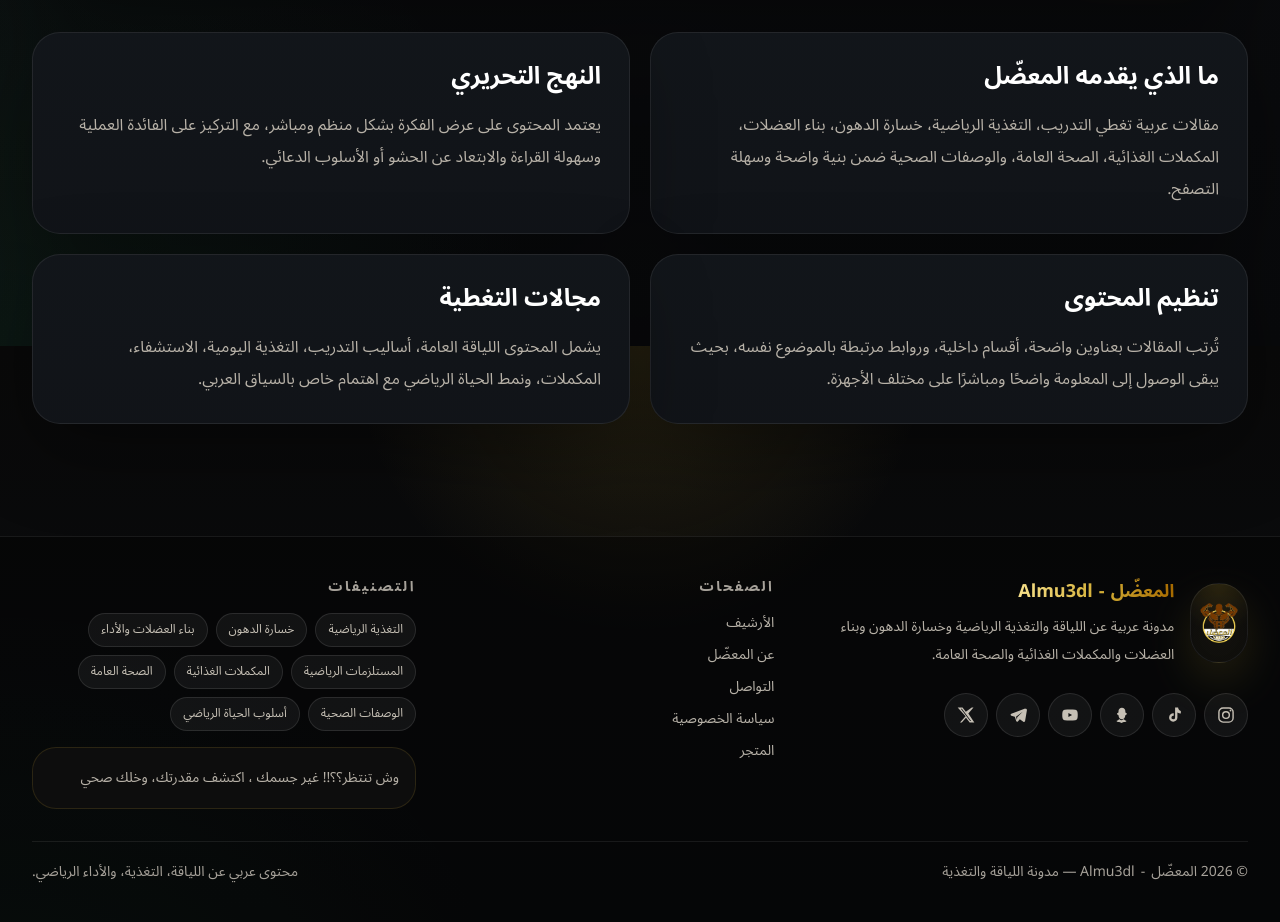
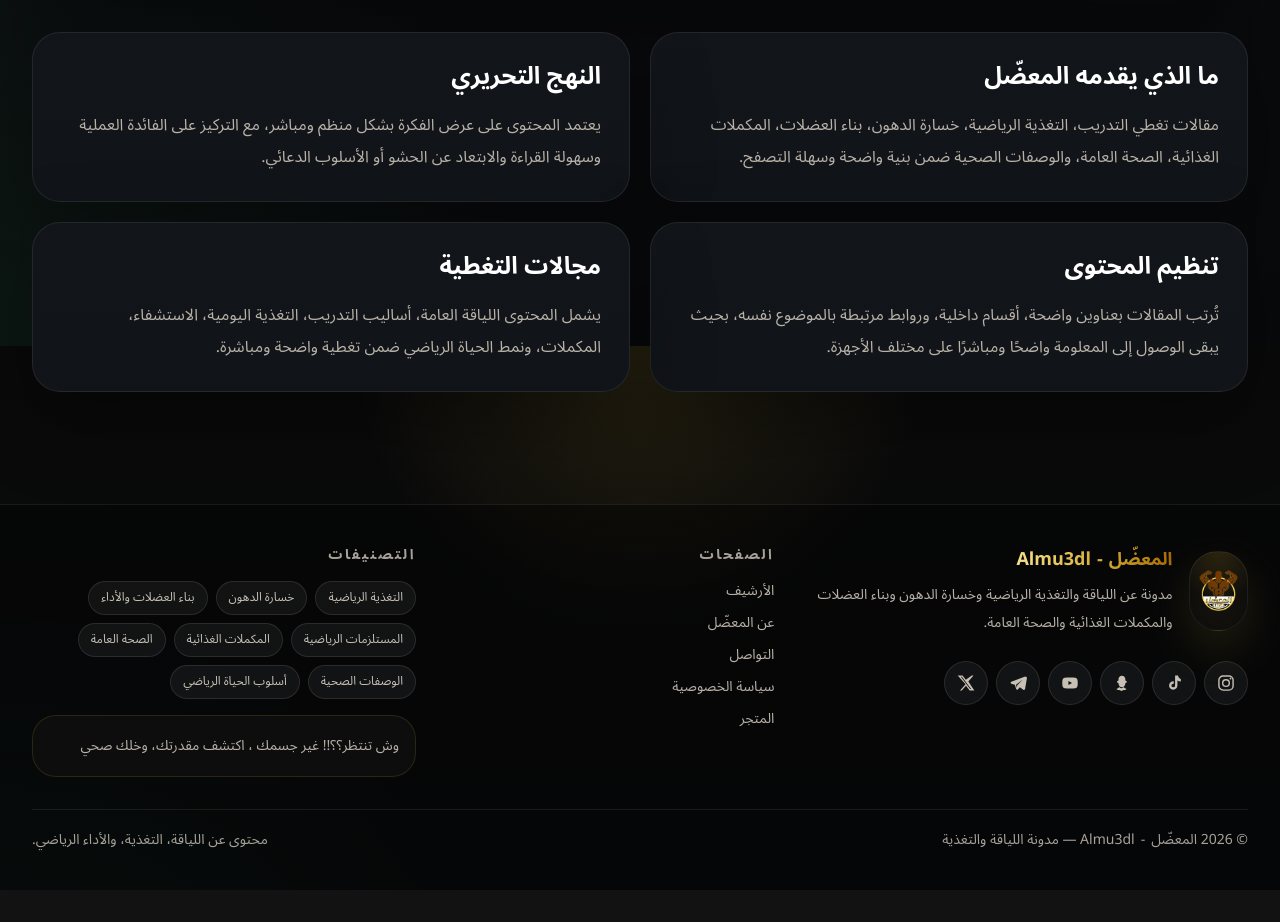
Before and after one commit to almu3dl-fitt/almu3dl-blog, a Next.js app: page /about in a window 1280 px wide. Shown: the part 454-1376 px from the top of the page. After the commit the page ends 1344 px from the top, so only its background shows below. Built offline with nearby package versions, Linux system fonts and the light colour scheme; no server answers.

Commit message:
refactor: remove arabic-language copy mentions

```diff
--- a/app/about/page.tsx
+++ b/app/about/page.tsx
@@ -12,13 +12,13 @@ export default function AboutPage() {
     <InfoPage
       eyebrow="عن المعضّل"
       title="عن المعضّل"
-      description="المعضّل مدونة عربية متخصصة في اللياقة والتغذية والأداء الرياضي، تقدّم محتوى محررًا بعناية بلغة مباشرة وتنظيم واضح يسهّل الوصول إلى المعلومة."
+      description="المعضّل مدونة متخصصة في اللياقة والتغذية والأداء الرياضي، تقدّم محتوى محررًا بعناية بلغة مباشرة وتنظيم واضح يسهّل الوصول إلى المعلومة."
       ctaLabel="تصفّح المقالات"
       ctaHref="/articles"
       blocks={[
         {
           title: "ما الذي يقدمه المعضّل",
-          text: "مقالات عربية تغطي التدريب، التغذية الرياضية، خسارة الدهون، بناء العضلات، المكملات الغذائية، الصحة العامة، والوصفات الصحية ضمن بنية واضحة وسهلة التصفح.",
+          text: "مقالات تغطي التدريب، التغذية الرياضية، خسارة الدهون، بناء العضلات، المكملات الغذائية، الصحة العامة، والوصفات الصحية ضمن بنية واضحة وسهلة التصفح.",
         },
         {
           title: "النهج التحريري",
@@ -30,7 +30,7 @@ export default function AboutPage() {
         },
         {
           title: "مجالات التغطية",
-          text: "يشمل المحتوى اللياقة العامة، أساليب التدريب، التغذية اليومية، الاستشفاء، المكملات، ونمط الحياة الرياضي مع اهتمام خاص بالسياق العربي.",
+          text: "يشمل المحتوى اللياقة العامة، أساليب التدريب، التغذية اليومية، الاستشفاء، المكملات، ونمط الحياة الرياضي ضمن تغطية واضحة ومباشرة.",
         },
       ]}
     />
--- a/app/page.tsx
+++ b/app/page.tsx
@@ -54,7 +54,7 @@ export default async function HomePage() {
                     </div>
                     <div className="surface-muted rounded-2xl p-4">
                       <div className="mb-1 font-bold text-[var(--gold-soft)]">100%</div>
-                      <div className="theme-text-muted">محتوى عربي</div>
+                      <div className="theme-text-muted">محتوى متخصص</div>
                     </div>
                   </div>
                 </div>
--- a/components/site-footer.tsx
+++ b/components/site-footer.tsx
@@ -141,7 +141,7 @@ export function SiteFooter() {
           <div>
             © {currentYear} <BrandName /> — مدونة اللياقة والتغذية
           </div>
-          <div>محتوى عربي عن اللياقة، التغذية، والأداء الرياضي.</div>
+          <div>محتوى عن اللياقة، التغذية، والأداء الرياضي.</div>
         </div>
       </div>
     </footer>
--- a/lib/site.ts
+++ b/lib/site.ts
@@ -1,9 +1,9 @@
 export const SITE_NAME_AR = "المعضّل";
 export const SITE_NAME_LATIN = "Almu3dl";
 export const SITE_NAME = `${SITE_NAME_AR} - ${SITE_NAME_LATIN}`;
-export const SITE_TAGLINE = "مدونة عربية للياقة والتغذية والأداء الرياضي";
+export const SITE_TAGLINE = "مدونة للياقة والتغذية والأداء الرياضي";
 export const SITE_DESCRIPTION =
-  "مدونة عربية عن اللياقة والتغذية الرياضية وخسارة الدهون وبناء العضلات والمكملات الغذائية والصحة العامة.";
+  "مدونة عن اللياقة والتغذية الرياضية وخسارة الدهون وبناء العضلات والمكملات الغذائية والصحة العامة.";
 export const SITE_LOGO_PATH = "/brand/logo.png";
 const DEFAULT_SITE_URL = "https://almu3dl-blog.almu3dl.store";
 export const STORE_URL = "https://www.almu3dl.store/store";
```
